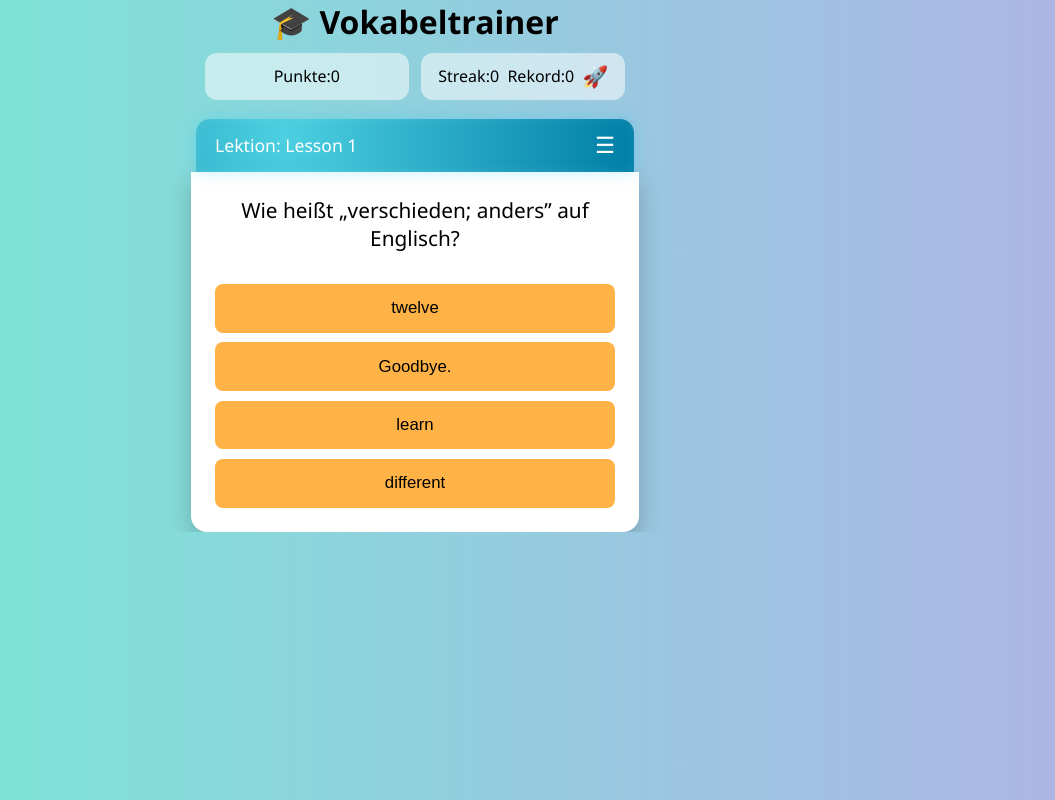
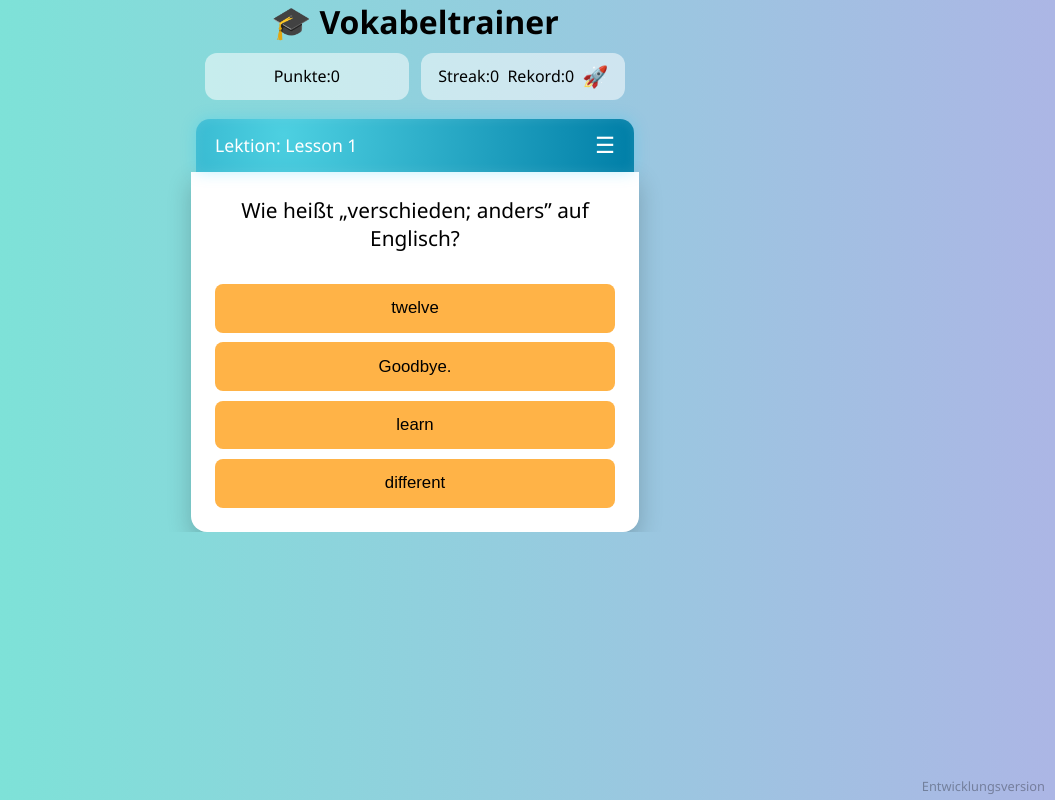
Before and after one commit to bartfastiel/vocabulary-learing-app, a plain HTML site: page index.html in a window 1280 px wide. Shown: the whole page, without its empty margins (225-1280 px from the left). Drawn offline with Linux system fonts and the light colour scheme.

Commit message:
Set version number

```diff
--- a/index.html
+++ b/index.html
@@ -12,6 +12,13 @@
             background: linear-gradient(to right, #74ebd5, #acb6e5);
             font-family: "Segoe UI", sans-serif;
         }
+        #version {
+            position: fixed;
+            bottom: 5px;
+            right: 10px;
+            font-size: 0.8em;
+            color: #00000050;
+        }
     </style>
 </head>
 <body>
@@ -23,5 +30,6 @@
 
 <!-- main entrypoint -->
 <script type="module" src="./core/app-shell.js"></script>
+<div id="version">Entwicklungsversion</div>
 </body>
 </html>
```
Also changed, not shown: 1 other file.
